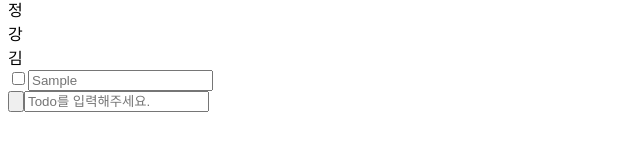
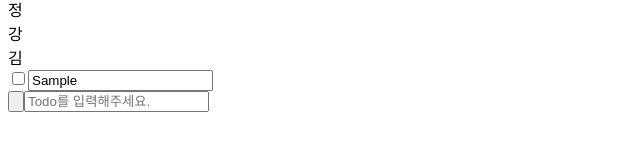
Before and after one commit to publdaze/Todo_front, a React (Create React App) app: page / in a window 1280 px wide. Both pictures are taken after typing "Sample" into the empty fields and a click on the button 16 px from the left and 252 px from the top of the page. Shown: the part 173-324 px from the top of the page, without its empty margins (0-640 px from the left). Built offline with nearby package versions, Linux system fonts and the light colour scheme; the HTML template or start-up script is replaced by a standard one.

Commit message:
feat) todo 수정 기능 구현

```diff
--- a/src/page/Todo/Component/AddTodoBox.tsx
+++ b/src/page/Todo/Component/AddTodoBox.tsx
@@ -13,7 +13,7 @@ const AddTodoBox = (props: any) => {
     e.preventDefault();
 
     localStorage.setItem("todoList", JSON.stringify([...prevTodoList, todo]));
-    props.clickAddBtn(!props.value);
+    props.updateTodoList(!props.value);
     setTodo(""); // input창 비우기
   };
 
--- a/src/page/Todo/Component/TodoBox.tsx
+++ b/src/page/Todo/Component/TodoBox.tsx
@@ -1,9 +1,21 @@
-import React, { useState } from "react";
+import React, { useState, ChangeEventHandler } from "react";
 
-const TodoBox = ({ todo }: any) => {
+const TodoBox = (props: any) => {
+  const { todoList, todo, todoIdx } = props;
   const [checkTodo, setCheckTodo] = useState(false);
+
   const onClick = () => {
     setCheckTodo((prev) => !prev);
+  };
+
+  const handleInputChange: ChangeEventHandler<HTMLInputElement> = (e) => {
+    modifyTodo(e.target.value);
+  };
+
+  const modifyTodo = (value: any) => {
+    todoList[todoIdx] = value;
+    localStorage.setItem("todoList", JSON.stringify(todoList));
+    props.updateTodoList(!props.value);
   };
 
   return (
@@ -15,12 +27,13 @@ const TodoBox = ({ todo }: any) => {
       />
       <input
         className={
-          "w-full border-b-blue-300 " +
+          "w-full border-b-blue-300 focus:outline-none focus:border-b focus:border-blue-300 " +
           (checkTodo
-            ? "line-through decoration-1 decoration-indigo-400 placeholder:text-slate-400 "
-            : "placeholder:text-blue-800")
+            ? "line-through decoration-1 decoration-indigo-400 text-slate-400 "
+            : "text-blue-800")
         }
-        placeholder={todo}
+        value={todo}
+        onChange={handleInputChange}
       />
     </div>
   );
--- a/src/page/Todo/Todo.tsx
+++ b/src/page/Todo/Todo.tsx
@@ -7,16 +7,16 @@ const Todo = () => {
   const [todoList, setTodoList] = useState(
     JSON.parse(localStorage.getItem("todoList") || "[]")
   );
-  const [add, setAdd] = useState(false);
+  const [update, setUpdate] = useState(false);
 
-  const clickAddBtn = (value: any) => {
-    setAdd(value);
+  const updateTodoList = (value: any) => {
+    setUpdate(value);
   };
 
   useEffect(() => {
-    console.log(JSON.parse(localStorage.getItem("todoList") || "[]"));
+    //console.log(JSON.parse(localStorage.getItem("todoList") || "[]"));
     setTodoList(JSON.parse(localStorage.getItem("todoList") || "[]"));
-  }, [add]);
+  }, [update]);
 
   return (
     <div className="">
@@ -28,10 +28,21 @@ const Todo = () => {
       </div>
       <div className=" h-[438px] overflow-y-scroll">
         {todoList.map((todo: any, todoIdx: number) => (
-          <TodoBox key={todoIdx} todo={todo} />
+          <TodoBox
+            key={todoIdx}
+            todoList={todoList}
+            todo={todo}
+            todoIdx={todoIdx}
+            value={update}
+            updateTodoList={updateTodoList}
+          />
         ))}
       </div>
-      <AddTodoBox todoList={todoList} value={add} clickAddBtn={clickAddBtn} />
+      <AddTodoBox
+        todoList={todoList}
+        value={update}
+        updateTodoList={updateTodoList}
+      />
     </div>
   );
 };
```
